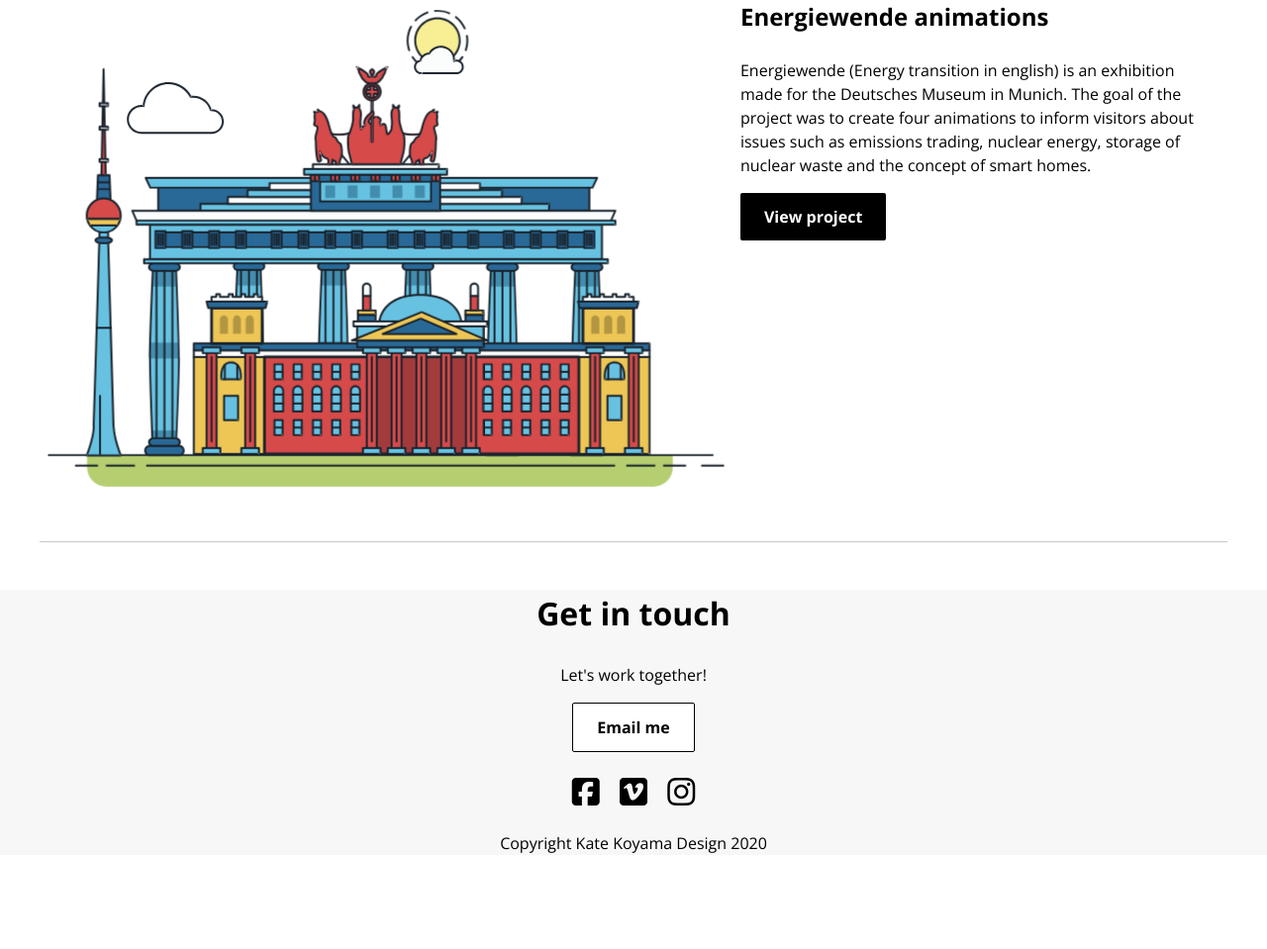
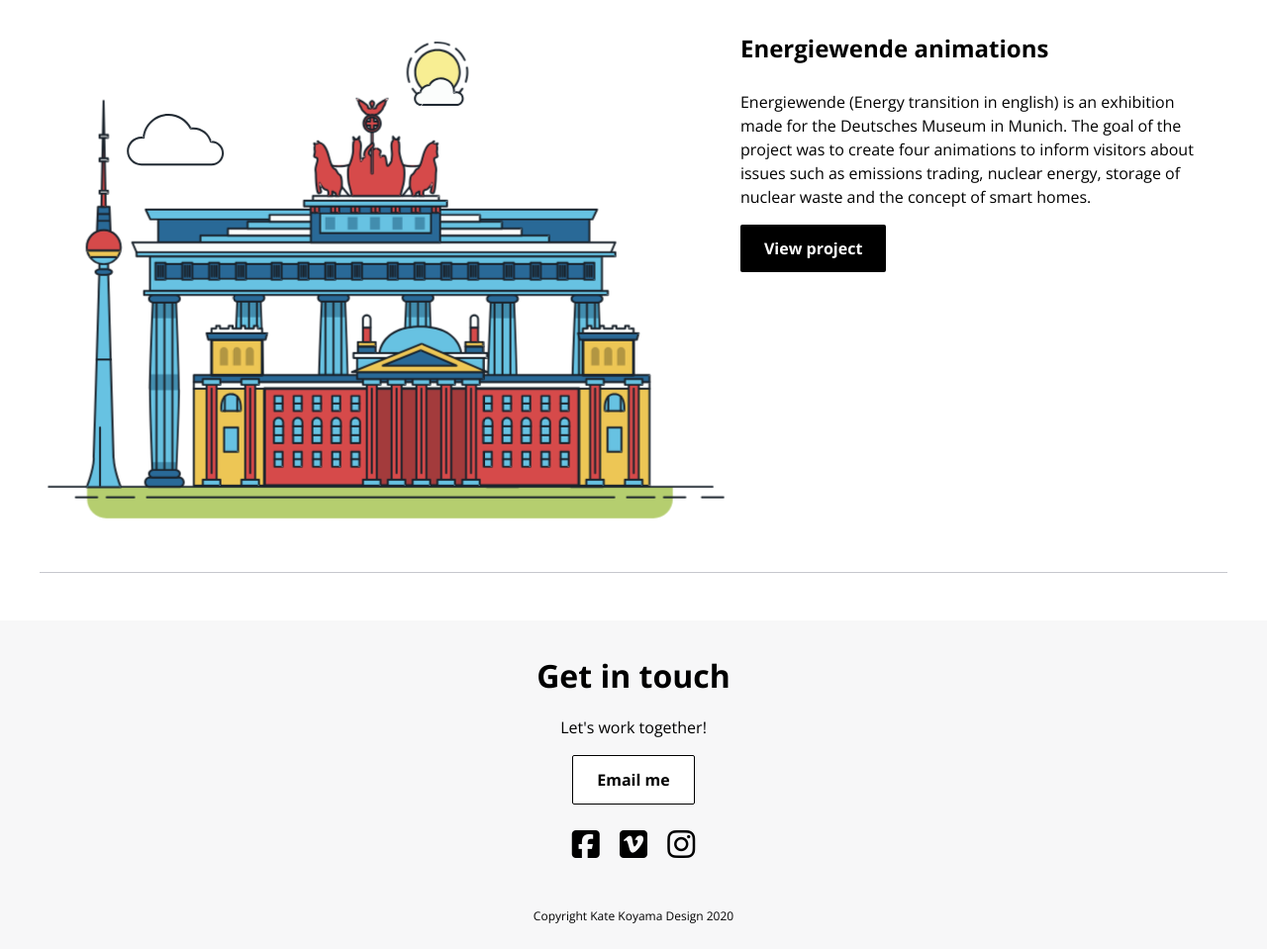
Before and after one commit to katekoyama/portfolio-website, a PHP site: page / in a window 1280 px wide. Shown: the part 2146-3105 px from the top of the page at 99% size. Before the commit the page ends 3008 px from the top, so only its background shows below. Run offline with PHP 8.4, Linux system fonts and the light colour scheme; some libraries are stand-ins or nearby versions.

Commit message:
Footer update

```diff
--- a/about.html
+++ b/about.html
@@ -118,11 +118,13 @@
       <div class="container">
         <h2>Get in touch</h2>
         <p>Let's work together!</p>
+
         <!-- START BUTTON CONTAINER -->
         <div>
           <a href="mailto:test@email.com" class="button secondary">Email me</a>
         </div>
         <!-- END BUTTON CONTAINER -->
+
         <!-- START SOCIAL MEDIA CONTAINER -->
         <div class="footer">
           <ul>
@@ -134,11 +136,11 @@
 
             <li><a href="https://www.instagram.com" target="blank">
               <i class="fab fa-instagram"></i></a></li>
-        </ul>
+            </ul>
         </div>
         <!-- END SOCIAL MEDIA CONTAINER -->
 
-        <p>Copyright Kate Koyama Design 2020</p>
+        <p class="copyright">Copyright Kate Koyama Design 2020</p>
       </div>
     </footer>
     <!-- END OF FOOTER -->
--- a/css/style.css
+++ b/css/style.css
@@ -108,6 +108,16 @@ a:active{
 #hero h1{
   text-align: center;
   margin: 0;
+  padding-bottom: 0.875em;
+}
+#contact h2{
+  margin: 0;
+  padding-top: 1em;
+}
+.copyright{
+  margin: 0;
+  font-size: 0.75em;
+  padding: 2em 0;
 }
 header{
   z-index: 9999;
--- a/culturescape.html
+++ b/culturescape.html
@@ -162,11 +162,13 @@
       <div class="container">
         <h2>Get in touch</h2>
         <p>Let's work together!</p>
+
         <!-- START BUTTON CONTAINER -->
         <div>
           <a href="mailto:test@email.com" class="button secondary">Email me</a>
         </div>
         <!-- END BUTTON CONTAINER -->
+
         <!-- START SOCIAL MEDIA CONTAINER -->
         <div class="footer">
           <ul>
@@ -178,11 +180,11 @@
 
             <li><a href="https://www.instagram.com" target="blank">
               <i class="fab fa-instagram"></i></a></li>
-        </ul>
+            </ul>
         </div>
         <!-- END SOCIAL MEDIA CONTAINER -->
 
-        <p>Copyright Kate Koyama Design 2020</p>
+        <p class="copyright">Copyright Kate Koyama Design 2020</p>
       </div>
     </footer>
     <!-- END OF FOOTER -->
--- a/energiewende.html
+++ b/energiewende.html
@@ -154,11 +154,13 @@
       <div class="container">
         <h2>Get in touch</h2>
         <p>Let's work together!</p>
+
         <!-- START BUTTON CONTAINER -->
         <div>
           <a href="mailto:test@email.com" class="button secondary">Email me</a>
         </div>
         <!-- END BUTTON CONTAINER -->
+
         <!-- START SOCIAL MEDIA CONTAINER -->
         <div class="footer">
           <ul>
@@ -170,11 +172,11 @@
 
             <li><a href="https://www.instagram.com" target="blank">
               <i class="fab fa-instagram"></i></a></li>
-        </ul>
+            </ul>
         </div>
         <!-- END SOCIAL MEDIA CONTAINER -->
 
-        <p>Copyright Kate Koyama Design 2020</p>
+        <p class="copyright">Copyright Kate Koyama Design 2020</p>
       </div>
     </footer>
     <!-- END OF FOOTER -->
--- a/index.html
+++ b/index.html
@@ -1121,11 +1121,13 @@
         <div class="container">
           <h2>Get in touch</h2>
           <p>Let's work together!</p>
+
           <!-- START BUTTON CONTAINER -->
           <div>
             <a href="mailto:test@email.com" class="button secondary">Email me</a>
           </div>
           <!-- END BUTTON CONTAINER -->
+
           <!-- START SOCIAL MEDIA CONTAINER -->
           <div class="footer">
             <ul>
@@ -1137,11 +1139,11 @@
 
               <li><a href="https://www.instagram.com" target="blank">
                 <i class="fab fa-instagram"></i></a></li>
-          </ul>
+              </ul>
           </div>
           <!-- END SOCIAL MEDIA CONTAINER -->
 
-          <p>Copyright Kate Koyama Design 2020</p>
+          <p class="copyright">Copyright Kate Koyama Design 2020</p>
         </div>
       </footer>
       <!-- END OF FOOTER -->
--- a/pronto-app.html
+++ b/pronto-app.html
@@ -153,11 +153,13 @@
       <div class="container">
         <h2>Get in touch</h2>
         <p>Let's work together!</p>
+
         <!-- START BUTTON CONTAINER -->
         <div>
           <a href="mailto:test@email.com" class="button secondary">Email me</a>
         </div>
         <!-- END BUTTON CONTAINER -->
+
         <!-- START SOCIAL MEDIA CONTAINER -->
         <div class="footer">
           <ul>
@@ -169,11 +171,11 @@
 
             <li><a href="https://www.instagram.com" target="blank">
               <i class="fab fa-instagram"></i></a></li>
-        </ul>
+            </ul>
         </div>
         <!-- END SOCIAL MEDIA CONTAINER -->
 
-        <p>Copyright Kate Koyama Design 2020</p>
+        <p class="copyright">Copyright Kate Koyama Design 2020</p>
       </div>
     </footer>
     <!-- END OF FOOTER -->
```
